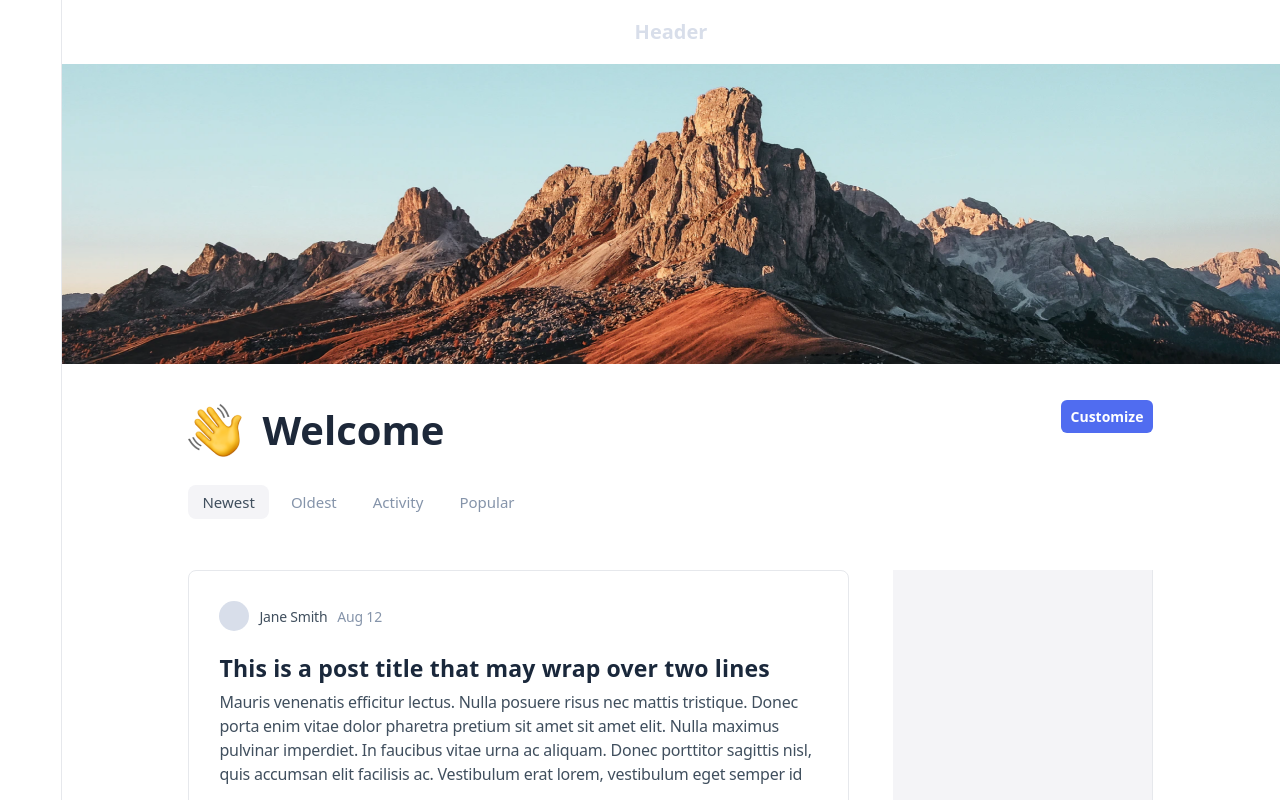
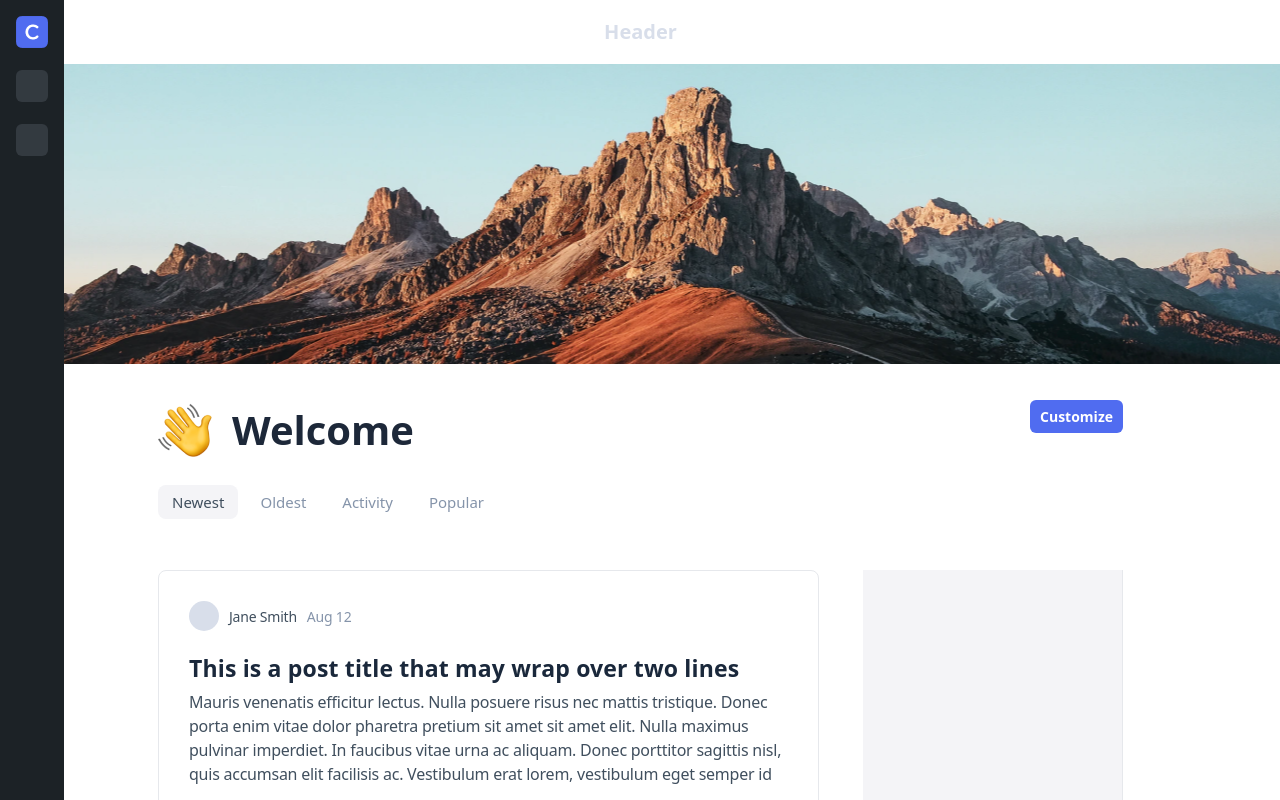
Before and after one commit to redtxai/event-form, a React (Create React App) app: page / in a window 1280 px wide. Shown: the top 800 px of the page. Built offline with nearby package versions, Linux system fonts and the light colour scheme.

Commit message:
Implements the community sidebar

```diff
--- a/src/components/button/Button.tsx
+++ b/src/components/button/Button.tsx
@@ -1,17 +1,18 @@
 import { MouseEventHandler } from "react";
 
 type ButtonProps = {
-  text: string,
+  text?: string,
   className?: string,
   onClick?: MouseEventHandler<HTMLButtonElement>
+  children?: React.ReactNode
 }
 
-const Button = ({ text, className, onClick }: ButtonProps) => {
+const Button = ({ text, className, onClick, children }: ButtonProps) => {
   return (
     <button className={`${className ? className : ''}`}
       onClick={onClick}
     >
-      {text}
+      {text || children}
     </button>
   )
 }
--- a/src/pages/landing-page/LandingPage.tsx
+++ b/src/pages/landing-page/LandingPage.tsx
@@ -6,9 +6,9 @@ import LandingPageHeader from "./components/landing-page-header/LandingPageHeade
 
 const LandingPage = () => {
   return (
-    <section className="flex">
+    <section className="flex relative">
       <LandingPageCommunitySidebar></LandingPageCommunitySidebar>
-      <section className="w-full h-screen border-l border-gray-150 grow">
+      <section className="w-full border-l border-gray-150 grow">
         <LandingPageHeader></LandingPageHeader>
         <LandingPageBanner></LandingPageBanner>
         <LandingPageBody></LandingPageBody>
--- /dev/null
+++ b/src/pages/landing-page/components/landing-page-community-sidebar/LandingPageCommunitySidebar.css
@@ -0,0 +1,9 @@
+
+.initial-position {
+  left: -16.875em;
+  transition: all 0.5s ease;
+}
+
+.initial-position.opened {
+  left: 4em;
+}
--- a/src/pages/landing-page/components/landing-page-community-sidebar/LandingPageCommunitySidebar.tsx
+++ b/src/pages/landing-page/components/landing-page-community-sidebar/LandingPageCommunitySidebar.tsx
@@ -1,8 +1,36 @@
+import { useState } from "react"
+import Button from "../../../../components/button/Button"
+
+import './LandingPageCommunitySidebar.css'
 
 const LandingPageCommunitySidebar = () => {
-  return <section className="h-full w-16">
-
-  </section>
+  const[showMenu, setShowMenu] = useState<boolean>(false)
+  return <>
+    <section className="h-full w-16 bg-stone-950 p-4 absolute inset-y-0 left-0 z-30">
+      <Button className="w-8 h-8 rounded-md" onClick={() => setShowMenu(!showMenu)}><img src="assets/img/circle-icon.png" alt="circle"/></Button>
+      <Button className="w-8 h-8 rounded-md bg-custom-150 mt-4"></Button>
+      <Button className="w-8 h-8 rounded-md bg-custom-150 mt-4"></Button>
+    </section>
+    <section className={`h-full w-70 bg-custom-200 px-6 py-6 absolute inset-y-0 z-20 initial-position ${showMenu ? 'opened' : ''}`}>
+      <div className="w-full font-bold text-xl leading-6 text-slate-350">Community Sidebar</div>
+      <div className="mt-8 mb-14">
+        <div className="font-normal text-blue-985 text-base leading-4-07">Group #1</div>
+        <div className="font-normal text-slate-475 tracking-medium-tight text-base leading-4-07 mt-4 flex items-center cursor-pointer"><div className="w-3.5 h-3.5 bg-slate-350 rounded-semi-sm mr-1"></div>Space #1</div>
+        <div className="font-normal text-slate-475 tracking-medium-tight text-base leading-4-07 mt-4 flex items-center cursor-pointer"><div className="w-3.5 h-3.5 bg-slate-350 rounded-semi-sm mr-1"></div>Space #2</div>
+        <div className="font-normal text-slate-475 tracking-medium-tight text-base leading-4-07 mt-4 flex items-center cursor-pointer"><div className="w-3.5 h-3.5 bg-slate-350 rounded-semi-sm mr-1"></div>Space #3</div>
+      </div>
+      <div className="mt-6 mb-12">
+        <div className="font-medium text-blue-985 leading-4-07">Group #2</div>
+        <div className="font-normal text-slate-475 tracking-medium-tight text-base leading-4-07 mt-4 flex items-center cursor-pointer"><div className="w-3.5 h-3.5 bg-slate-350 rounded-semi-sm mr-1"></div>Space #4</div>
+        <div className="font-normal text-slate-475 tracking-medium-tight text-base leading-4-07 mt-4 flex items-center cursor-pointer"><div className="w-3.5 h-3.5 bg-slate-350 rounded-semi-sm mr-1"></div>Space #5</div>
+        <div className="font-normal text-slate-475 tracking-medium-tight text-base leading-4-07 mt-4 flex items-center cursor-pointer"><div className="w-3.5 h-3.5 bg-slate-350 rounded-semi-sm mr-1"></div>Space #6</div>
+        <div className="font-normal text-slate-475 tracking-medium-tight text-base leading-4-07 mt-4 flex items-center cursor-pointer"><div className="w-3.5 h-3.5 bg-slate-350 rounded-semi-sm mr-1"></div>Space #7</div>
+        <div className="font-normal text-slate-475 tracking-medium-tight text-base leading-4-07 mt-4 flex items-center cursor-pointer"><div className="w-3.5 h-3.5 bg-slate-350 rounded-semi-sm mr-1"></div>Space #8</div>
+      </div>
+    </section>
+    <section className={`absolute inset-0 z-10 bg-white opacity-50 ${showMenu ? 'block' : 'hidden'}`} onClick={() => setShowMenu(!showMenu)}>
+    </section>
+  </>
 }
 
 export default LandingPageCommunitySidebar
--- a/src/styles.css
+++ b/src/styles.css
@@ -616,14 +616,33 @@ select {
 .relative {
   position: relative;
 }
+.inset-0 {
+  top: 0px;
+  right: 0px;
+  bottom: 0px;
+  left: 0px;
+}
+.inset-y-0 {
+  top: 0px;
+  bottom: 0px;
+}
 .right-0 {
   right: 0px;
+}
+.left-0 {
+  left: 0px;
 }
 .top-0 {
   top: 0px;
 }
 .z-10 {
   z-index: 10;
+}
+.z-30 {
+  z-index: 30;
+}
+.z-20 {
+  z-index: 20;
 }
 .m-auto {
   margin: auto;
@@ -658,8 +677,23 @@ select {
 .ml-5 {
   margin-left: 1.25rem;
 }
+.mt-4 {
+  margin-top: 1rem;
+}
+.mt-8 {
+  margin-top: 2rem;
+}
+.mb-14 {
+  margin-bottom: 3.5rem;
+}
+.mr-1 {
+  margin-right: 0.25rem;
+}
 .mt-6 {
   margin-top: 1.5rem;
+}
+.mb-12 {
+  margin-bottom: 3rem;
 }
 .mt-12 {
   margin-top: 3rem;
@@ -688,9 +722,6 @@ select {
 .h-5 {
   height: 1.25rem;
 }
-.h-screen {
-  height: 100vh;
-}
 .h-full {
   height: 100%;
 }
@@ -699,6 +730,15 @@ select {
 }
 .h-16 {
   height: 4rem;
+}
+.h-8 {
+  height: 2rem;
+}
+.h-3\.5 {
+  height: 0.875rem;
+}
+.h-3 {
+  height: 0.75rem;
 }
 .h-9 {
   height: 2.25rem;
@@ -717,6 +757,15 @@ select {
 }
 .w-16 {
   width: 4rem;
+}
+.w-8 {
+  width: 2rem;
+}
+.w-3\.5 {
+  width: 0.875rem;
+}
+.w-3 {
+  width: 0.75rem;
 }
 .w-1\/3 {
   width: 33.333333%;
@@ -842,6 +891,9 @@ select {
 .bg-no-repeat {
   background-repeat: no-repeat;
 }
+.p-4 {
+  padding: 1rem;
+}
 .py-2\.5 {
   padding-top: 0.625rem;
   padding-bottom: 0.625rem;
@@ -877,6 +929,10 @@ select {
 .px-8 {
   padding-left: 2rem;
   padding-right: 2rem;
+}
+.py-6 {
+  padding-top: 1.5rem;
+  padding-bottom: 1.5rem;
 }
 .px-3\.5 {
   padding-left: 0.875rem;
@@ -960,6 +1016,9 @@ select {
 .opacity-100 {
   opacity: 1;
 }
+.opacity-50 {
+  opacity: 0.5;
+}
 .shadow-sm {
   --tw-shadow: 0 1px 2px 0 rgb(0 0 0 / 0.05);
   --tw-shadow-colored: 0 1px 2px 0 var(--tw-shadow-color);
@@ -1032,6 +1091,9 @@ select {
 .text-blue-975 {
     color: #1A283B;
   }
+.text-blue-985 {
+    color: #1F2838;
+  }
 .text-red-650 {
     color: #D72C0D;
   }
@@ -1052,6 +1114,9 @@ select {
 /********************************************************************************/
 .tracking-very-tight {
     letter-spacing: 0.007em;
+  }
+.tracking-medium-tight {
+    letter-spacing: 0.016em;
   }
 .tracking-widestish {
     letter-spacing: 0.019em;
@@ -1085,6 +1150,12 @@ select {
   }
 .border-red-550 {
     border-color: #DC462A;
+  }
+/********************************************************************************/
+/******************************** BORDER RADIUS *********************************/
+/********************************************************************************/
+.rounded-semi-sm {
+    border-radius: 0.188em;
   }
 /********************************************************************************/
 /*********************************** PADDING ************************************/
@@ -1134,8 +1205,17 @@ select {
 .bg-slate-350 {
     background-color: #D8DEEA;
   }
+.bg-stone-950 {
+    background-color: #1C2226;
+  }
 .bg-custom-100 {
     background-color: #F6F9FA;
+  }
+.bg-custom-150 {
+    background-color: rgba(146, 155, 172, 0.201158);
+  }
+.bg-custom-200 {
+    background-color: #FEFFFE;
   }
 /********************************************************************************/
 /************************************* MARGIN ***********************************/
@@ -1179,6 +1259,9 @@ select {
 .w-7-5 {
     width: 1.875em;
   }
+.w-70 {
+    width: 16.875em;
+  }
 /********************************************************************************/
 /********************************** BOX SHADOW **********************************/
 /********************************************************************************/
```
Also changed, not shown: public/assets/img/circle-icon.png (added), src/tailwind.css.
